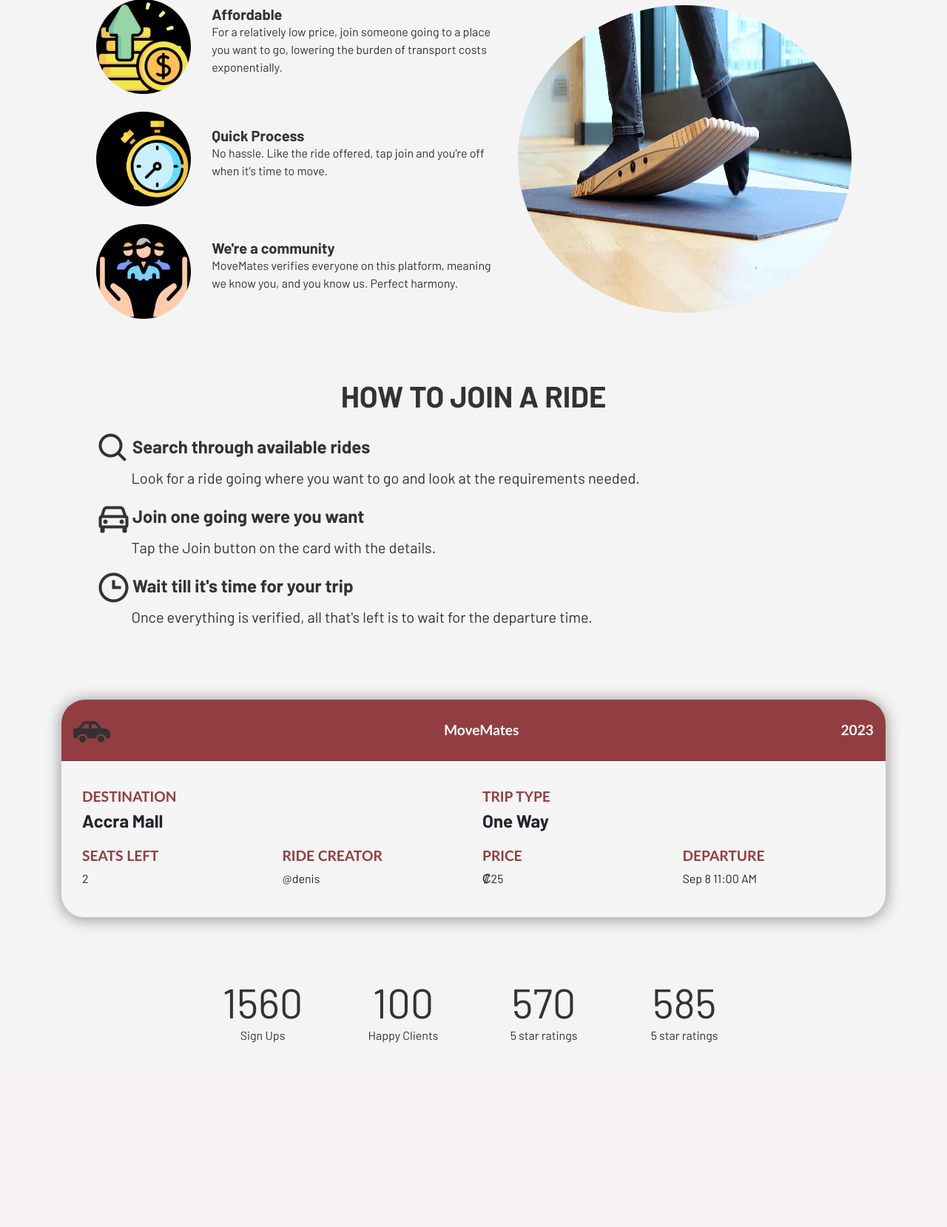
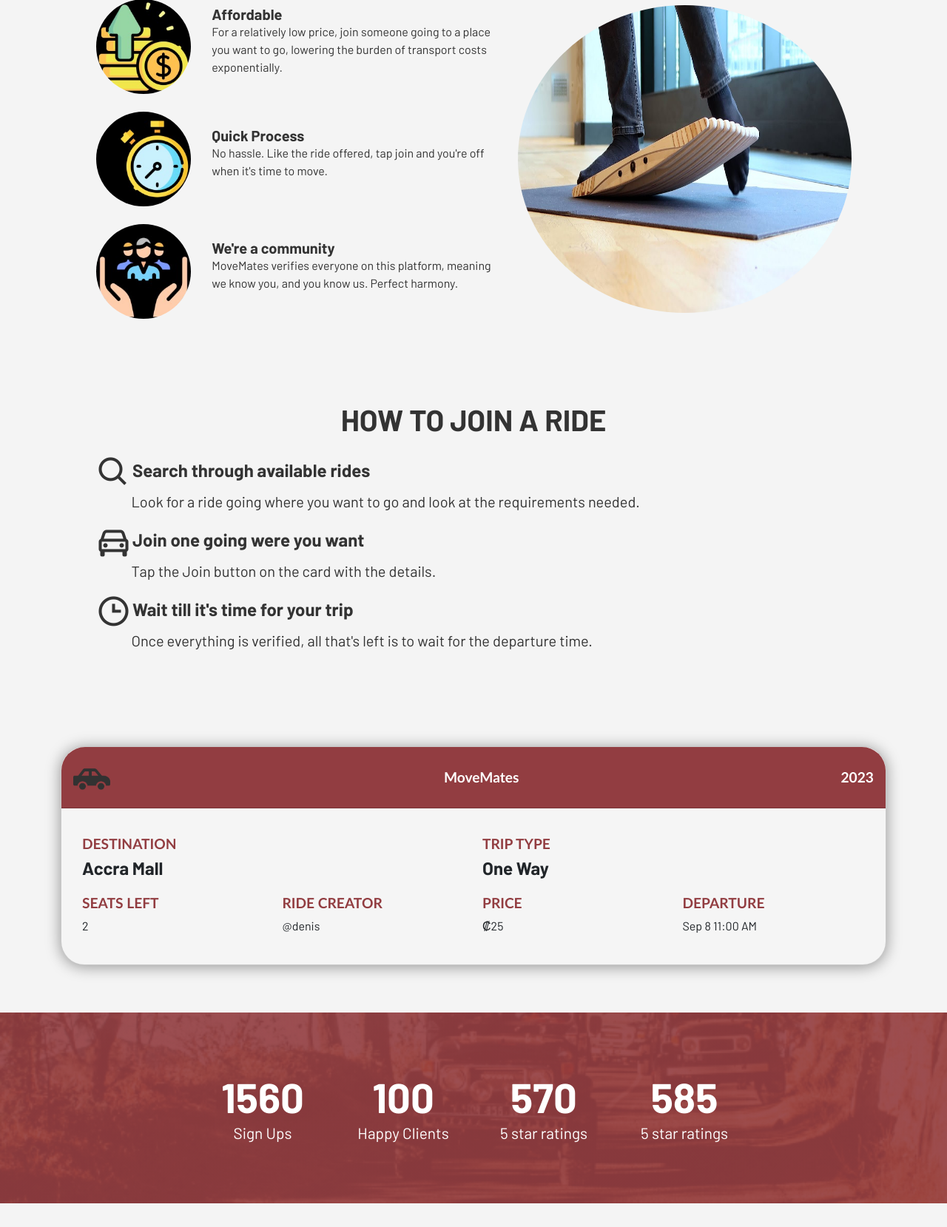
Before and after one commit to nignig0/web-tech-project, a PHP site: page / in a window 1280 px wide. Shown: the part 1157-2816 px from the top of the page at 74% size. Before the commit the page ends 2567 px from the top, so only its background shows below. Run offline with PHP 8.4, Linux system fonts and the light colour scheme.

Commit message:
Added styles for the milestone section

```diff
--- a/css/style.css
+++ b/css/style.css
@@ -168,6 +168,7 @@ img {
 section{
     padding-top: 3rem;
     padding-bottom: 2rem;
+    margin-bottom: 2rem;
 }
 /* owl caroussel */
 .owl-prev, .owl-next {
@@ -263,3 +264,25 @@ section{
   border-top-left-radius: 2rem !important;
   border-top-right-radius: 2rem !important;
 }
+
+
+
+
+
+/* milestone */
+#milestone {
+  background: linear-gradient(rgba(146, 61, 65, 0.9), rgba(146, 61, 65, 0.9)), url('../images/carousel/mainimg.png');
+  padding: 5rem 0;
+}
+
+ #milestone p{
+  color: #fff;
+  font-size: 1.3rem;
+  margin-bottom: 1rem;
+}
+
+#milestone .display-4{
+  color: #fff;
+  font-size: 3.5rem;
+  font-weight: 700;
+}
```
